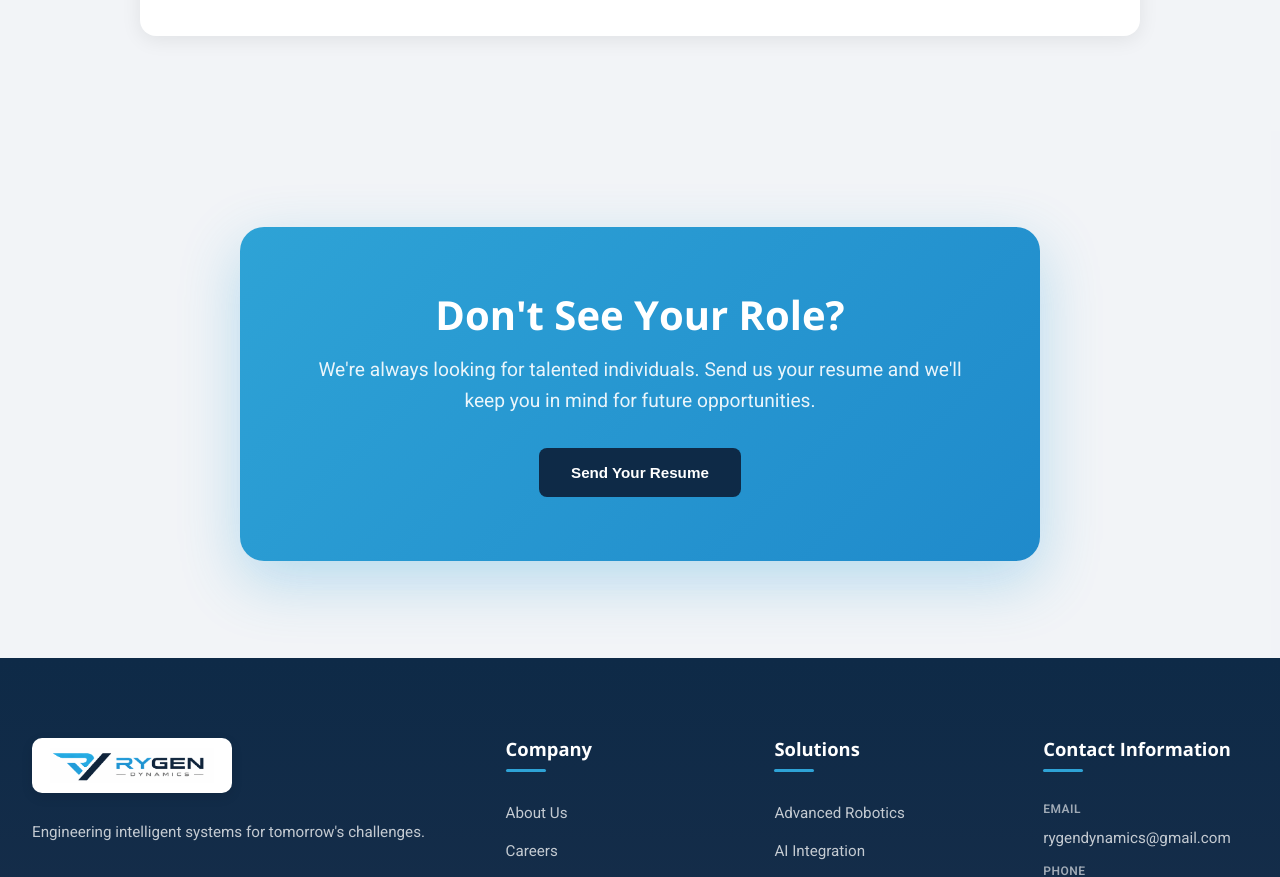
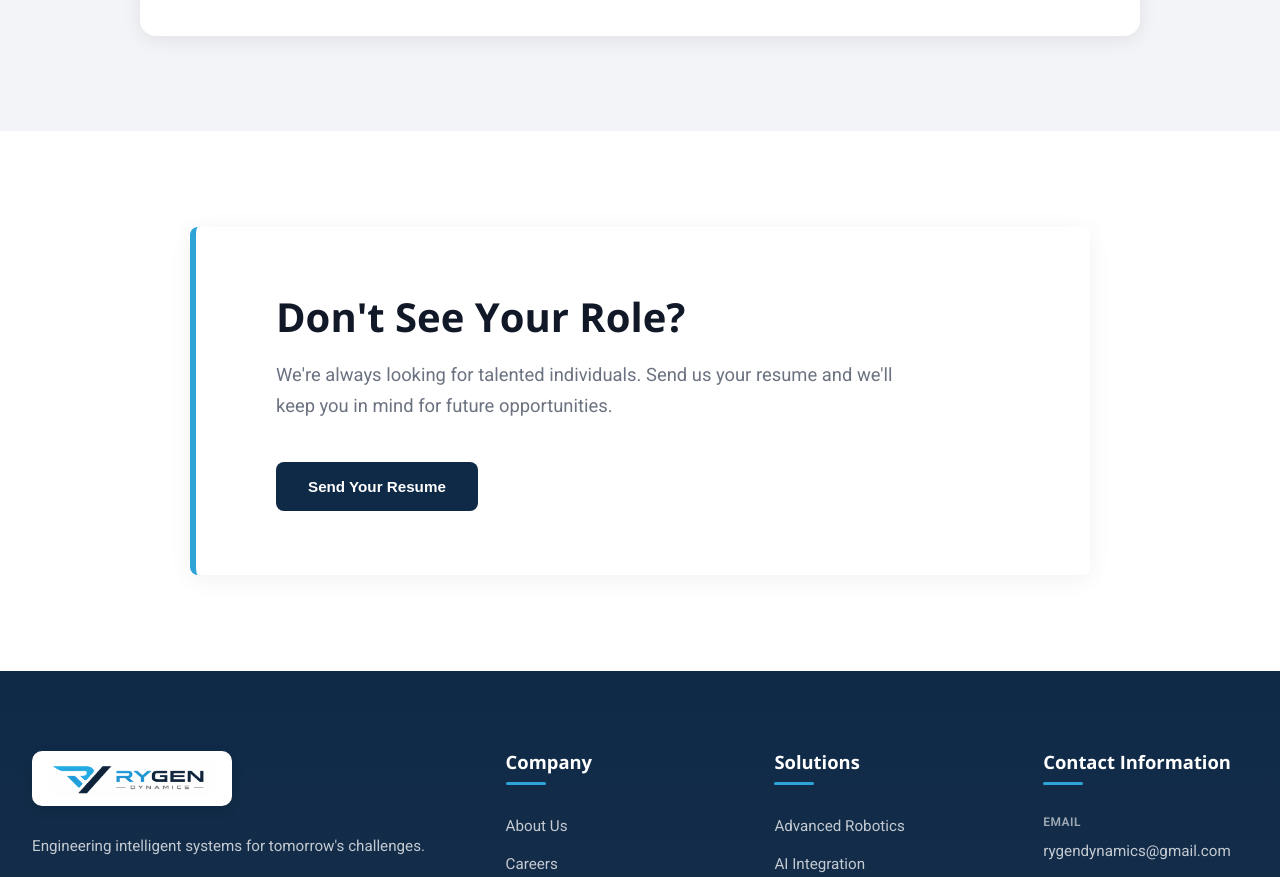
Before and after one commit to rygendynamics/RygenDynamics, a React (Vite) app: page /careers in a window 1280 px wide. Shown: the part 2700-3577 px from the top of the page. Built offline with nearby package versions, Linux system fonts and the light colour scheme.

Commit message:
Remove scroll to explore animation, redesign CTA sections with professional look, and add scroll to top on route change

```diff
--- a/src/App.jsx
+++ b/src/App.jsx
@@ -5,6 +5,7 @@ import Hero from './components/Hero'
 import Capabilities from './components/Capabilities'
 import Footer from './components/Footer'
 import ScrollProgress from './components/ScrollProgress'
+import ScrollToTop from './components/ScrollToTop'
 import AboutPage from './pages/AboutPage'
 import ProductsPage from './pages/ProductsPage'
 import ContactPage from './pages/ContactPage'
@@ -49,6 +50,7 @@ function App() {
 
   return (
     <div className="App">
+      <ScrollToTop />
       <ScrollProgress />
       <Routes>
         <Route path="/" element={<HomePage />} />
--- a/src/components/Hero.jsx
+++ b/src/components/Hero.jsx
@@ -114,16 +114,6 @@ const Hero = () => {
           </div>
         </motion.div>
       </div>
-
-      <motion.div
-        className="scroll-indicator"
-        initial={{ opacity: 0 }}
-        animate={{ opacity: 1 }}
-        transition={{ duration: 1, delay: 1 }}
-      >
-        <div className="scroll-line"></div>
-        <span>Scroll to explore</span>
-      </motion.div>
     </section>
   )
 }
--- /dev/null
+++ b/src/components/ScrollToTop.jsx
@@ -0,0 +1,14 @@
+import { useEffect } from 'react'
+import { useLocation } from 'react-router-dom'
+
+const ScrollToTop = () => {
+  const { pathname } = useLocation()
+
+  useEffect(() => {
+    window.scrollTo(0, 0)
+  }, [pathname])
+
+  return null
+}
+
+export default ScrollToTop
--- a/src/pages/AIMLSolutions.css
+++ b/src/pages/AIMLSolutions.css
@@ -257,27 +257,33 @@
 
 .cta-section {
   padding: 6rem 0;
-  background: linear-gradient(135deg, var(--primary-blue) 0%, var(--secondary-blue) 100%);
+  background: #ffffff;
 }
 
 .cta-content {
-  text-align: center;
-  max-width: 700px;
+  max-width: 900px;
   margin: 0 auto;
+  padding: 4rem 4rem 4rem 5rem;
+  background: #ffffff;
+  border-left: 6px solid var(--primary-blue);
+  border-radius: 8px;
+  box-shadow: 0 4px 24px rgba(0, 0, 0, 0.06);
 }
 
 .cta-title {
   font-size: 2.5rem;
   font-weight: 700;
-  color: white;
+  color: var(--text-dark);
   margin-bottom: 1rem;
+  line-height: 1.3;
 }
 
 .cta-description {
-  font-size: 1.2rem;
-  color: rgba(255, 255, 255, 0.9);
-  margin-bottom: 2rem;
-  line-height: 1.6;
+  font-size: 1.15rem;
+  color: var(--text-secondary);
+  margin-bottom: 2.5rem;
+  line-height: 1.7;
+  max-width: 650px;
 }
 
 .btn-large {
--- a/src/pages/BDDSEquipment.css
+++ b/src/pages/BDDSEquipment.css
@@ -344,27 +344,33 @@
 
 .cta-section {
   padding: 6rem 0;
-  background: linear-gradient(135deg, var(--primary-blue) 0%, var(--secondary-blue) 100%);
+  background: #ffffff;
 }
 
 .cta-content {
-  text-align: center;
-  max-width: 700px;
+  max-width: 900px;
   margin: 0 auto;
+  padding: 4rem 4rem 4rem 5rem;
+  background: #ffffff;
+  border-left: 6px solid var(--primary-blue);
+  border-radius: 8px;
+  box-shadow: 0 4px 24px rgba(0, 0, 0, 0.06);
 }
 
 .cta-title {
   font-size: 2.5rem;
   font-weight: 700;
-  color: white;
+  color: var(--text-dark);
   margin-bottom: 1rem;
+  line-height: 1.3;
 }
 
 .cta-description {
-  font-size: 1.2rem;
-  color: rgba(255, 255, 255, 0.9);
-  margin-bottom: 2rem;
-  line-height: 1.6;
+  font-size: 1.15rem;
+  color: var(--text-secondary);
+  margin-bottom: 2.5rem;
+  line-height: 1.7;
+  max-width: 650px;
 }
 
 .btn-large {
--- a/src/pages/CareersPage.css
+++ b/src/pages/CareersPage.css
@@ -215,31 +215,33 @@
 
 .careers-cta-section {
   padding: 6rem 0;
-  background: rgba(242, 244, 247, 0.5);
+  background: #ffffff;
 }
 
 .cta-box {
-  max-width: 800px;
+  max-width: 900px;
   margin: 0 auto;
-  padding: 4rem;
-  background: linear-gradient(135deg, var(--primary-blue) 0%, var(--secondary-blue) 100%);
-  border-radius: 24px;
-  text-align: center;
-  box-shadow: 0 20px 60px rgba(46, 163, 214, 0.3);
+  padding: 4rem 4rem 4rem 5rem;
+  background: #ffffff;
+  border-left: 6px solid var(--primary-blue);
+  border-radius: 8px;
+  box-shadow: 0 4px 24px rgba(0, 0, 0, 0.06);
 }
 
 .cta-title {
   font-size: 2.5rem;
   font-weight: 700;
-  color: white;
+  color: var(--text-dark);
   margin-bottom: 1rem;
+  line-height: 1.3;
 }
 
 .cta-description {
-  font-size: 1.2rem;
-  color: rgba(255, 255, 255, 0.95);
-  margin-bottom: 2rem;
-  line-height: 1.6;
+  font-size: 1.15rem;
+  color: var(--text-secondary);
+  margin-bottom: 2.5rem;
+  line-height: 1.7;
+  max-width: 650px;
 }
 
 .btn-large {
--- a/src/pages/ProductsPage.css
+++ b/src/pages/ProductsPage.css
@@ -178,31 +178,33 @@
 
 .products-cta-section {
   padding: 6rem 0;
-  background: rgba(242, 244, 247, 0.5);
+  background: #ffffff;
 }
 
 .cta-box {
-  max-width: 800px;
+  max-width: 900px;
   margin: 0 auto;
-  padding: 4rem;
-  background: linear-gradient(135deg, var(--primary-blue), var(--secondary-blue));
-  border-radius: 24px;
-  text-align: center;
-  box-shadow: 0 20px 60px rgba(46, 163, 214, 0.3);
+  padding: 4rem 4rem 4rem 5rem;
+  background: #ffffff;
+  border-left: 6px solid var(--primary-blue);
+  border-radius: 8px;
+  box-shadow: 0 4px 24px rgba(0, 0, 0, 0.06);
 }
 
 .cta-title {
   font-size: 2.5rem;
   font-weight: 700;
-  color: white;
+  color: var(--text-dark);
   margin-bottom: 1rem;
+  line-height: 1.3;
 }
 
 .cta-description {
-  font-size: 1.2rem;
-  color: rgba(255, 255, 255, 0.95);
-  margin-bottom: 2rem;
-  line-height: 1.6;
+  font-size: 1.15rem;
+  color: var(--text-secondary);
+  margin-bottom: 2.5rem;
+  line-height: 1.7;
+  max-width: 650px;
 }
 
 .btn-large {
--- a/src/pages/RoboticsSolutions.css
+++ b/src/pages/RoboticsSolutions.css
@@ -234,27 +234,33 @@
 
 .cta-section {
   padding: 6rem 0;
-  background: linear-gradient(135deg, var(--primary-blue) 0%, var(--secondary-blue) 100%);
+  background: #ffffff;
 }
 
 .cta-content {
-  text-align: center;
-  max-width: 700px;
+  max-width: 900px;
   margin: 0 auto;
+  padding: 4rem 4rem 4rem 5rem;
+  background: #ffffff;
+  border-left: 6px solid var(--primary-blue);
+  border-radius: 8px;
+  box-shadow: 0 4px 24px rgba(0, 0, 0, 0.06);
 }
 
 .cta-title {
   font-size: 2.5rem;
   font-weight: 700;
-  color: white;
+  color: var(--text-dark);
   margin-bottom: 1rem;
+  line-height: 1.3;
 }
 
 .cta-description {
-  font-size: 1.2rem;
-  color: rgba(255, 255, 255, 0.9);
-  margin-bottom: 2rem;
-  line-height: 1.6;
+  font-size: 1.15rem;
+  color: var(--text-secondary);
+  margin-bottom: 2.5rem;
+  line-height: 1.7;
+  max-width: 650px;
 }
 
 .btn-large {
--- a/src/pages/VRARSolutions.css
+++ b/src/pages/VRARSolutions.css
@@ -258,27 +258,33 @@
 
 .cta-section {
   padding: 6rem 0;
-  background: linear-gradient(135deg, var(--primary-blue) 0%, var(--secondary-blue) 100%);
+  background: #ffffff;
 }
 
 .cta-content {
-  text-align: center;
-  max-width: 700px;
+  max-width: 900px;
   margin: 0 auto;
+  padding: 4rem 4rem 4rem 5rem;
+  background: #ffffff;
+  border-left: 6px solid var(--primary-blue);
+  border-radius: 8px;
+  box-shadow: 0 4px 24px rgba(0, 0, 0, 0.06);
 }
 
 .cta-title {
   font-size: 2.5rem;
   font-weight: 700;
-  color: white;
+  color: var(--text-dark);
   margin-bottom: 1rem;
+  line-height: 1.3;
 }
 
 .cta-description {
-  font-size: 1.2rem;
-  color: rgba(255, 255, 255, 0.9);
-  margin-bottom: 2rem;
-  line-height: 1.6;
+  font-size: 1.15rem;
+  color: var(--text-secondary);
+  margin-bottom: 2.5rem;
+  line-height: 1.7;
+  max-width: 650px;
 }
 
 .btn-large {
```
